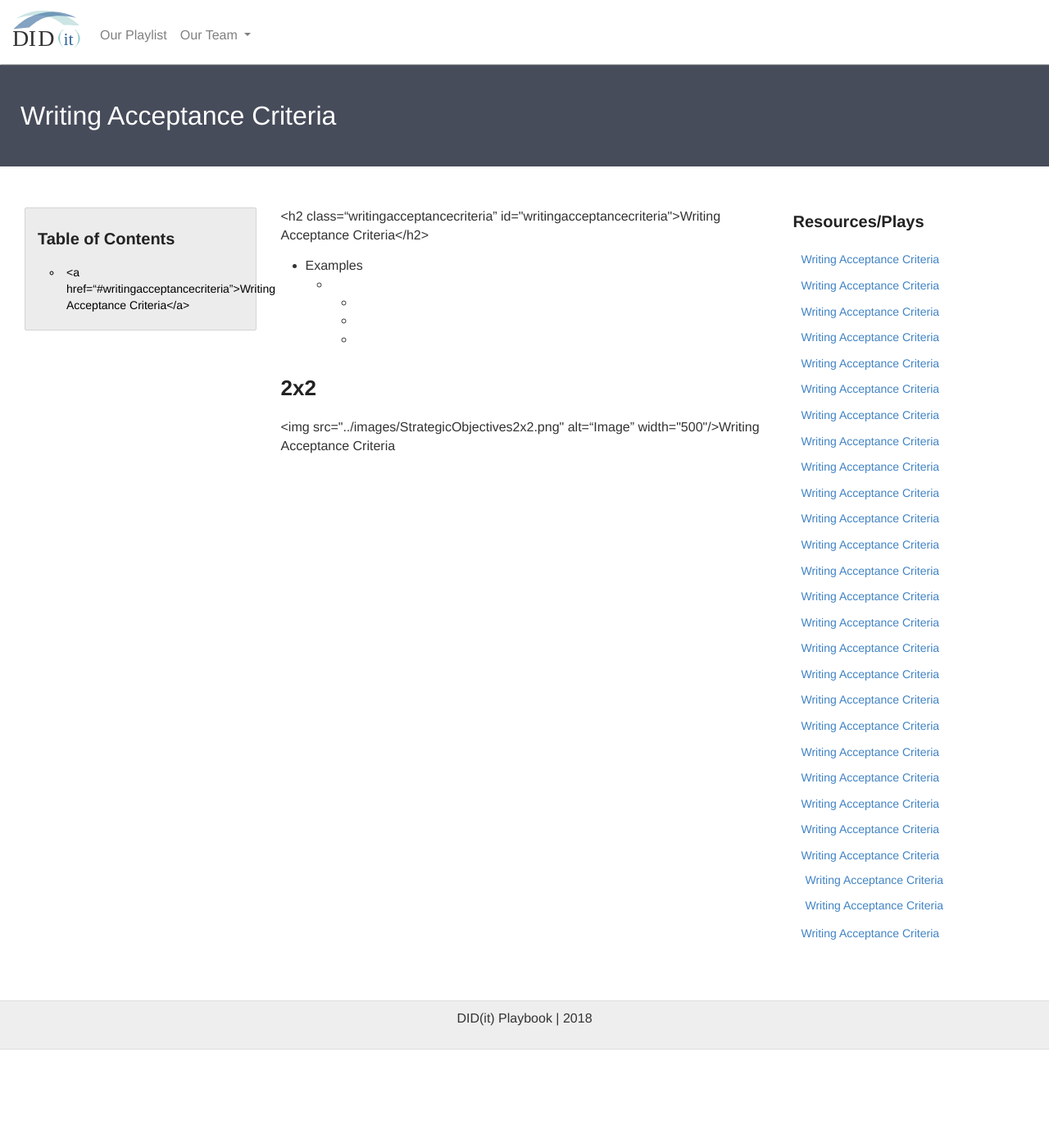
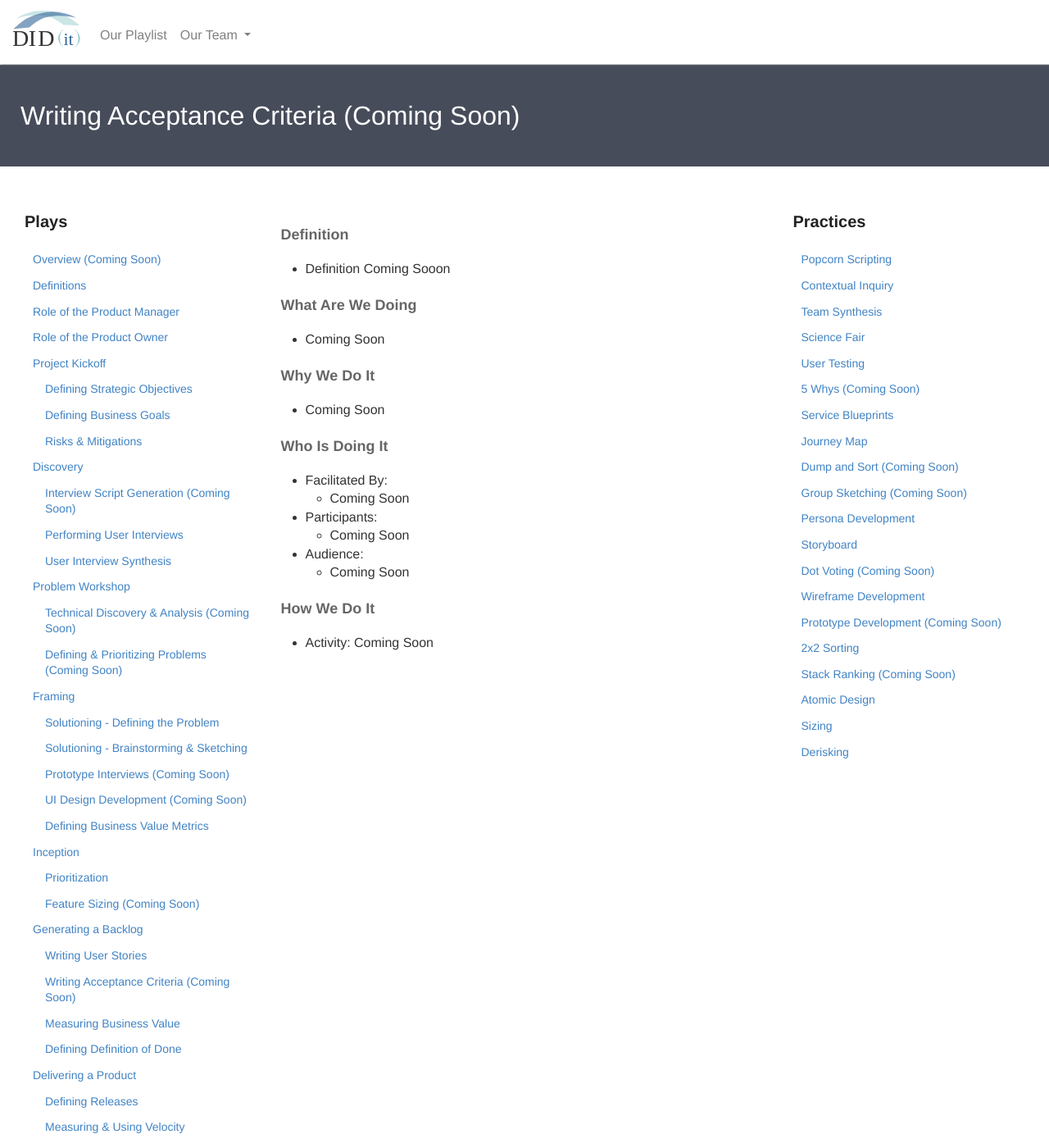
Before and after one commit to KnightPointSystems/kps_playbook, a Jekyll site: the page built from writing-acceptance-criteria.md, in a window 1280 px wide and 1400 px high. Shown: the whole window at 82% size. Built offline with Jekyll 4.4.1, drawn with Linux system fonts in a browser that asks for light colours; nearby versions of some CDN libraries; some of the changed text lies outside the part shown.

Commit message:
Update writing-acceptance-criteria.md

```diff
--- a/writing-acceptance-criteria.md
+++ b/writing-acceptance-criteria.md
@@ -1,73 +1,60 @@
 ---
 layout: page
-title: Writing Acceptance Criteria
-header: Writing Acceptance Criteria
+title: Writing Acceptance Criteria (Coming Soon)
+header: Writing Acceptance Criteria (Coming Soon)
 permalink: /writing-acceptance-criteria/
 ---
 <div class="row">
- <div class="col-md-3">
-    <div class="toc">
-    <h3>Table of Contents</h3>
-    <ul>
-    <li><a href=“#writingacceptancecriteria”>Writing Acceptance Criteria</a></li>
-    </ul>
+    <div class="col-md-3">
+        {% include product-plays.html %}
     </div>
-  </div>
-
-<div class="col-md-6">
-<h2 class=“writingacceptancecriteria” id="writingacceptancecriteria">Writing Acceptance Criteria</h2>
-<ul>
-    <li>Examples</li>
-    <ul>
-    <li></li>
-      <ul>
-      <li></li>
-      <li></li>
-      <li></li>
-      </ul>
-    </ul>
-</ul>
-
-  <h2 class="twobytwo" id="twobytwo">2x2</h2>
-  <img src="../images/StrategicObjectives2x2.png" alt=“Image” width="500"/>Writing Acceptance Criteria
-
-</div>
-<div class="col-md-3">
-<div class="sideLinks">
-    <h2>Resources/Plays</h2>
-    <ul>
-    <li><a href="{{ site.baseurl }}/writing-acceptance-criteria">Writing Acceptance Criteria</a></li>
-    <li><a href="{{ site.baseurl }}/writing-acceptance-criteria">Writing Acceptance Criteria</a></li>
-    <li><a href="{{ site.baseurl }}/writing-acceptance-criteria">Writing Acceptance Criteria</a></li>
-    <li><a href="{{ site.baseurl }}/writing-acceptance-criteria">Writing Acceptance Criteria</a></li>
-    <li><a href="{{ site.baseurl }}/writing-acceptance-criteria">Writing Acceptance Criteria</a></li>
-    <li><a href="{{ site.baseurl }}/writing-acceptance-criteria">Writing Acceptance Criteria</a></li>
-    <li><a href="{{ site.baseurl }}/writing-acceptance-criteria">Writing Acceptance Criteria</a></li>
-    <li><a href="{{ site.baseurl }}/writing-acceptance-criteria">Writing Acceptance Criteria</a></li>
-    <li><a href="{{ site.baseurl }}/writing-acceptance-criteria">Writing Acceptance Criteria</a></li>
-    <li><a href="{{ site.baseurl }}/writing-acceptance-criteria">Writing Acceptance Criteria</a></li>
-    <li><a href="{{ site.baseurl }}/writing-acceptance-criteria">Writing Acceptance Criteria</a></li>
-    <li><a href="{{ site.baseurl }}/writing-acceptance-criteria">Writing Acceptance Criteria</a></li>
-    <li><a href="{{ site.baseurl }}/writing-acceptance-criteria">Writing Acceptance Criteria</a></li>
-    <li><a href="{{ site.baseurl }}/writing-acceptance-criteria">Writing Acceptance Criteria</a></li>
-    <li><a href="{{ site.baseurl }}/writing-acceptance-criteria">Writing Acceptance Criteria</a></li>
-    <li><a href="{{ site.baseurl }}/writing-acceptance-criteria">Writing Acceptance Criteria</a></li>
-    <li><a href="{{ site.baseurl }}/writing-acceptance-criteria">Writing Acceptance Criteria</a></li>
-    <li><a href="{{ site.baseurl }}/writing-acceptance-criteria">Writing Acceptance Criteria</a></li>
-    <li><a href="{{ site.baseurl }}/writing-acceptance-criteria">Writing Acceptance Criteria</a></li>
-    <li><a href="{{ site.baseurl }}/writing-acceptance-criteria">Writing Acceptance Criteria</a></li>
-    <li><a href="{{ site.baseurl }}/writing-acceptance-criteria">Writing Acceptance Criteria</a></li>
-    <li><a href="{{ site.baseurl }}/writing-acceptance-criteria">Writing Acceptance Criteria</a></li>
-    <li><a href="{{ site.baseurl }}/writing-acceptance-criteria">Writing Acceptance Criteria</a></li>
-    <li><a href="{{ site.baseurl }}/writing-acceptance-criteria">Writing Acceptance Criteria</a>
-      <ul>
-        <li><a href="{{ site.baseurl }}/writing-acceptance-criteria">Writing Acceptance Criteria</a></li>
-        <li><a href="{{ site.baseurl }}/writing-acceptance-criteria">Writing Acceptance Criteria</a></li>
-      </ul>
-    </li>
-    <li><a href="{{ site.baseurl }}/writing-acceptance-criteria">Writing Acceptance Criteria</a></li>
-    </ul>
+    <div class="col-md-6">
+        <h4 class="Definition" id="Definition">
+            Definition
+        </h4>
+		<ul>
+		<li>Definition Coming Sooon</li>
+		</ul>
+        <h4 class="What" id="What">
+            What Are We Doing
+        </h4>
+	<ul>
+        <li>Coming Soon</li>
+	</ul>
+        <h4 class="Why" id="Why">
+            Why We Do It
+        </h4>
+            <ul>
+                <li>Coming Soon</li>
+	    </ul>
+        <h4 class="Who" id="Who">
+            Who Is Doing It
+        </h4>
+            <ul>
+                <li>Facilitated By:
+    	            <ul>
+        	      <li>Coming Soon</li>
+    	            </ul>
+                 </li>
+                <li>Participants:
+    	            <ul>
+                      <li>Coming Soon</li>
+                    </ul>
+                </li>
+                <li>Audience:
+    	            <ul>
+                      <li>Coming Soon</li>
+                  </ul>
+                </li>
+            </ul>
+        <h4 class="How" id="How">
+            How We Do It
+        </h4>
+            <ul>
+               <li>Activity: Coming Soon</li>
+            </ul>
+    </div>
+    <div class="col-md-3">
+        {% include design-plays.html %}
     </div>
 </div>
-
-</div>
```
